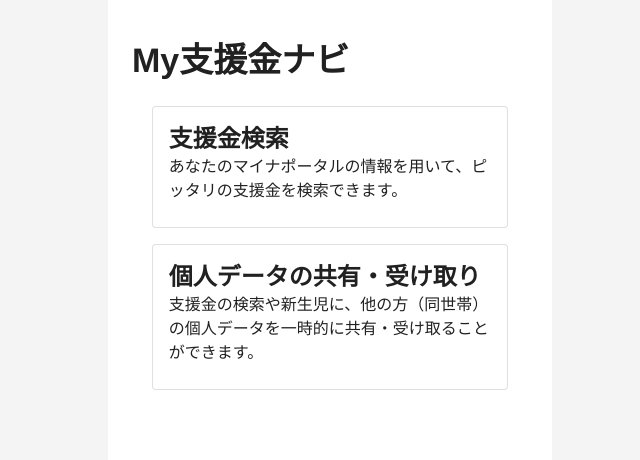
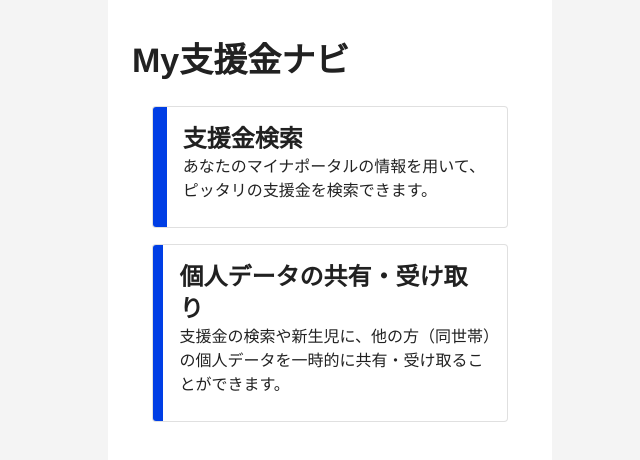
Before and after one commit to STECH-for-My-Shienkin-Navi/My-Shienkin-Navi, a React (Vite) app: page / in a window 1280 px wide. Shown: the top 460 px of the page, without its empty margins (310-950 px from the left). Built offline with nearby package versions, Linux system fonts and the light colour scheme.

Commit message:
feat: TopPageカードデザイン変更

```diff
--- a/src/components/pages/TopPage.tsx
+++ b/src/components/pages/TopPage.tsx
@@ -1,7 +1,8 @@
 import { FC } from 'react';
 import { useNavigate } from 'react-router-dom';
 import { MainLayout } from '../layout/MainLayout';
-import { Card, CardContent, Stack, Typography } from '@mui/material';
+import { Box, Card, CardContent, Stack, Typography } from '@mui/material';
+import { Row } from '../common/Row';
 
 const cardStyle = {
   width: '90%',
@@ -11,32 +12,46 @@
   cursor: 'pointer',
 };
 
+const cardItem = [
+  {
+    title: '支援金検索',
+    description: 'あなたのマイナポータルの情報を用いて、ピッタリの支援金を検索できます。',
+    path: '/SupportSearch',
+  },
+  {
+    title: '個人データの共有・受け取り',
+    description:
+      '支援金の検索や新生児に、他の方（同世帯）の個人データを一時的に共有・受け取ることができます。',
+    path: '/DataTop',
+  },
+];
+
 export const TopPage: FC = () => {
   const navigate = useNavigate();
 
   return (
     <MainLayout title="My支援金ナビ">
       <Stack spacing={2}>
-        <Card variant="outlined" style={cardStyle} onClick={() => navigate('/SupportSearch')}>
-          <CardContent>
-            <Typography variant="h5" style={{ fontWeight: 'bold' }}>
-              支援金検索
-            </Typography>
-            <Typography variant="body1">
-              あなたのマイナポータルの情報を用いて、ピッタリの支援金を検索できます。
-            </Typography>
-          </CardContent>
-        </Card>
-        <Card variant="outlined" style={cardStyle} onClick={() => navigate('/DataTop')}>
-          <CardContent>
-            <Typography variant="h5" style={{ fontWeight: 'bold' }}>
-              個人データの共有・受け取り
-            </Typography>
-            <Typography variant="body1">
-              支援金の検索や新生児に、他の方（同世帯）の個人データを一時的に共有・受け取ることができます。
-            </Typography>
-          </CardContent>
-        </Card>
+        {cardItem.map((item) => {
+          return (
+            <Card
+              key={item.title}
+              variant="outlined"
+              style={cardStyle}
+              onClick={() => navigate(item.path)}
+            >
+              <Row>
+                <Box sx={{ bgcolor: 'primary.main', width: '25px' }} />
+                <CardContent>
+                  <Typography variant="h5" style={{ fontWeight: 'bold' }}>
+                    {item.title}
+                  </Typography>
+                  <Typography variant="body1">{item.description}</Typography>
+                </CardContent>
+              </Row>
+            </Card>
+          );
+        })}
       </Stack>
     </MainLayout>
   );
```
